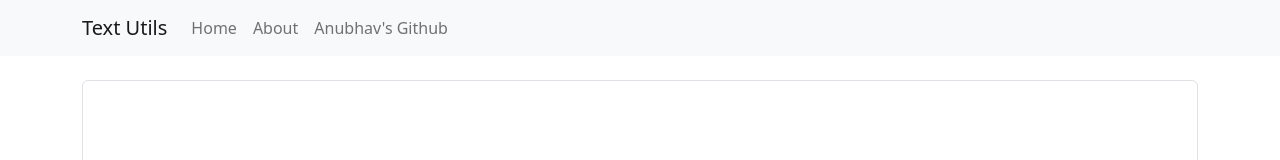
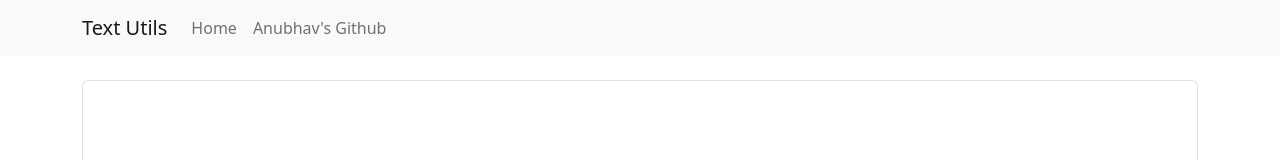
Before and after one commit to yashdcrazy2/ReactJs-Textutils, a React (Vite) app: page / in a window 1280 px wide. Shown: the top 160 px of the page. Built offline with nearby package versions, Linux system fonts and the light colour scheme.

Commit message:
Update Navbar.tsx

```diff
--- a/src/components/Navbar.tsx
+++ b/src/components/Navbar.tsx
@@ -11,7 +11,6 @@ function BasicExample() {
         <Navbar.Collapse id="basic-navbar-nav">
           <Nav className="me-auto">
             <Nav.Link href="/">Home</Nav.Link>
-            <Nav.Link href="/About">About</Nav.Link>
             <Nav.Link
               href="https://github.com/goel-anubhav/"
               target="_blank">
```
